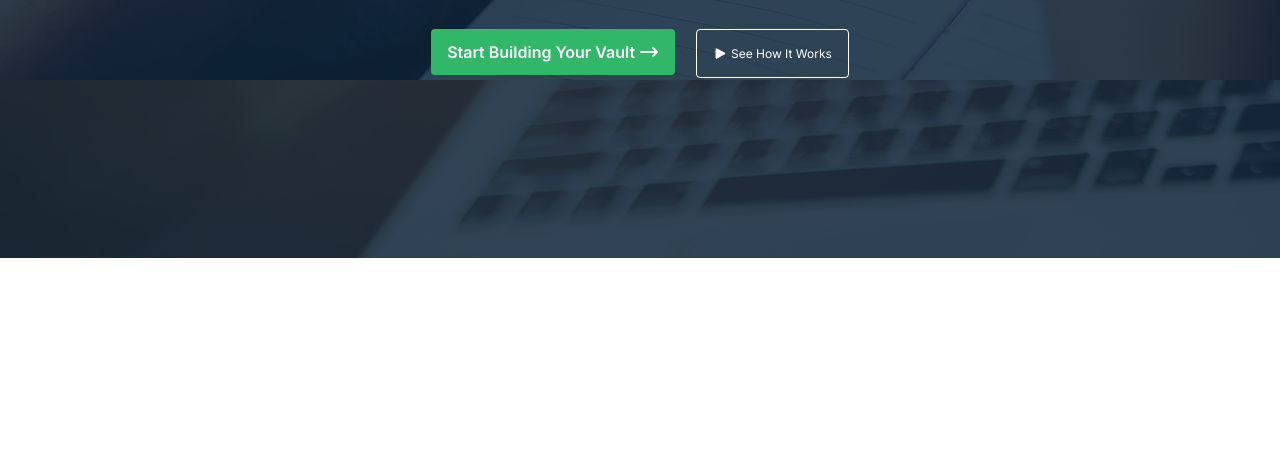
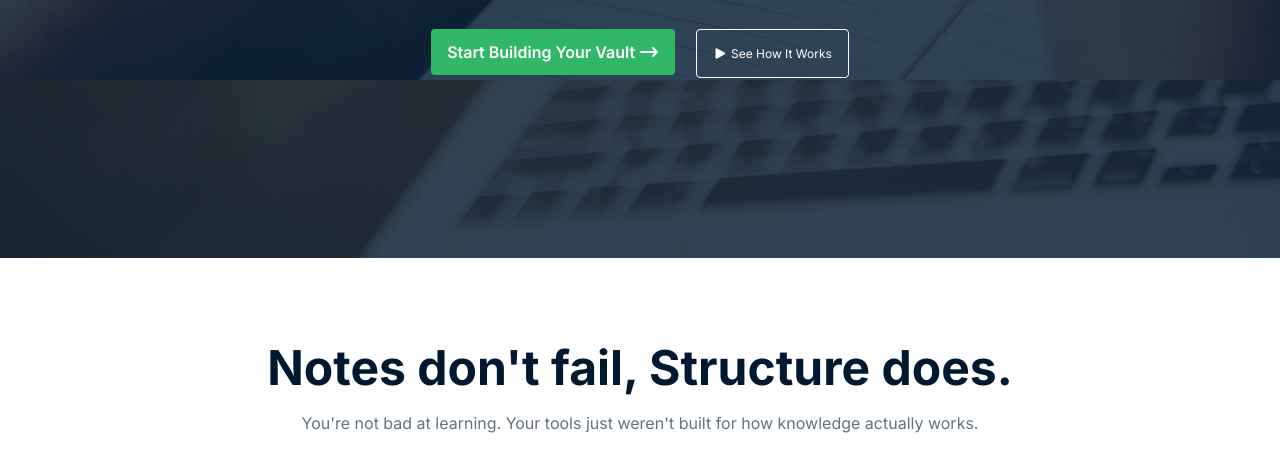
Before and after one commit to AbdulJulilShahria/assignment-one, a plain HTML site: page index.html in a window 1280 px wide. Shown: the part 686-1158 px from the top of the page. Before the commit the page ends 944 px from the top, so only its background shows below. Drawn offline with Linux system fonts and the light colour scheme.

Commit message:
first partt of the card sectiion according to figma

```diff
--- a/index.html
+++ b/index.html
@@ -47,6 +47,10 @@
                 </div>
             </div>
         </section>
+        <section class="note">
+            <h2>Notes don't fail, Structure does.</h2>
+            <p>You're not bad at learning. Your tools just weren't built for how knowledge actually works.</p>
+        </section>
 
 
     </header>
--- a/style.css
+++ b/style.css
@@ -93,3 +93,19 @@
     margin-bottom: 32px;
 
 }
+.note {
+    text-align: center;
+}
+.note h2{
+    margin-top: 80px ;
+    font-weight: bold;
+    font-size: 48px;
+    color: #001931;
+    margin-bottom: 16px;
+}
+.note p{
+    line-height: 20px;
+    color: #627382;
+    font-size: 16px;
+    margin-bottom: 44px;
+}
```
